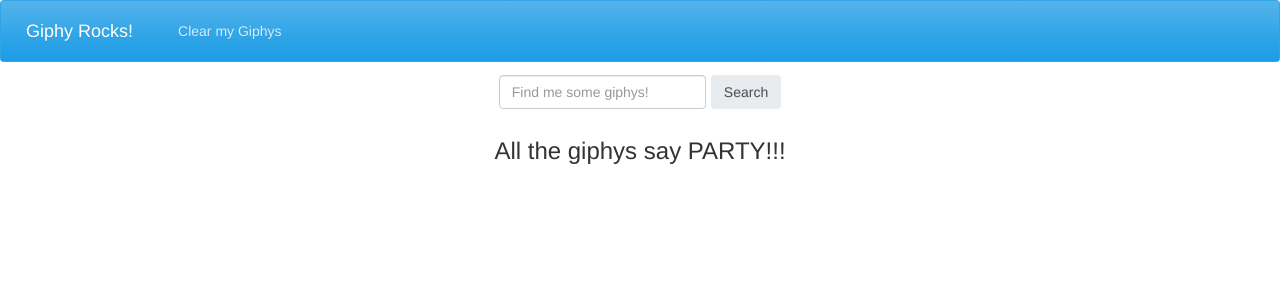
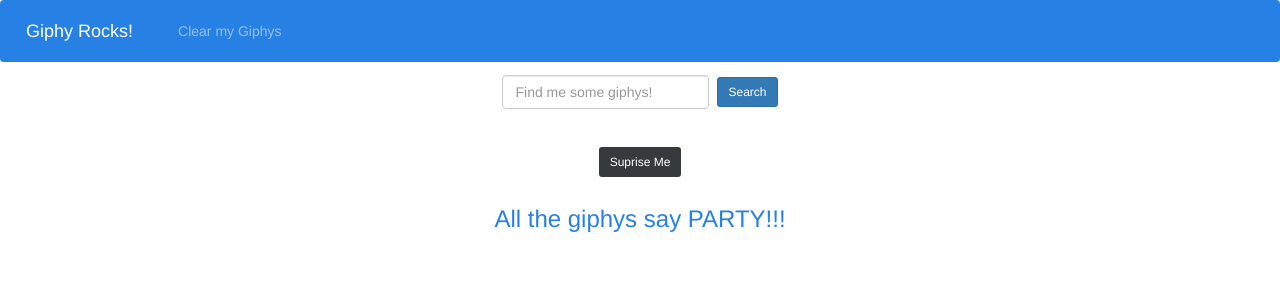
Before and after one commit to KristenLingwood-zz/giphy_party, a React (Create React App) app: page / in a window 1280 px wide. Shown: the top 300 px of the page. Built offline with nearby package versions, Linux system fonts and the light colour scheme.

Commit message:
add surprise me button and fix styling, rename search component to GiphySection

```diff
--- a/public/index.html
+++ b/public/index.html
@@ -20,7 +20,7 @@
       Learn how to configure a non-root public URL by running `npm run build`.
     -->
     <title>Giphy Party</title>
-    <link href="https://stackpath.bootstrapcdn.com/bootswatch/4.1.3/cerulean/bootstrap.min.css" rel="stylesheet" integrity="sha384-qVp3sGZJcZdk20BIG6O0Sb0sYRyedif3+Z8bZtQueBW/g7Dp67a0XdiMmmWCCm82" crossorigin="anonymous">
+    <link href="https://stackpath.bootstrapcdn.com/bootswatch/4.1.3/cosmo/bootstrap.min.css" rel="stylesheet" integrity="sha384-3Ivskwia8Fui5tbQi+RW4DgTkJ8d+hW7mLe7Yk89ibmD9482VECh0WFof8kIEjwI" crossorigin="anonymous">
     <link rel="stylesheet" href="https://maxcdn.bootstrapcdn.com/bootstrap/3.3.7/css/bootstrap.min.css" integrity="sha384-BVYiiSIFeK1dGmJRAkycuHAHRg32OmUcww7on3RYdg4Va+PmSTsz/K68vbdEjh4u" crossorigin="anonymous">
 
 
--- a/src/App.js
+++ b/src/App.js
@@ -1,6 +1,6 @@
 import React, { PureComponent } from 'react';
 import Header from './Header'
-import SearchForm from './SearchForm';
+import GiphySection from './GiphySection';
 import './app.css'
 class App extends PureComponent {
 
@@ -8,7 +8,7 @@
     return (
       <div className='app'>
         <Header />
-        <SearchForm />
+        <GiphySection />
       </div>
 
     );
--- a/src/GiphyCard.js
+++ b/src/GiphyCard.js
@@ -15,6 +15,7 @@
       })
       await axios.post('https://hooks.slack.com/services/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', data).then((res) => {
         window.alert('Your gif has been posted to Slack');
+        console.log("Slack response: ", res)
       })
     } catch (error) {
       console.log(error)
@@ -22,14 +23,11 @@
     }
   }
 
-  async componentDidMount() {
+  async componentDidUpdate() {
     this.setState({ loading: true });
     await //????
       this.setState({ loading: false });
   }
-
-
-
 
   render() {
     let cardImg = '';
--- /dev/null
+++ b/src/GiphySection.js
@@ -0,0 +1,71 @@
+import React, { PureComponent } from 'react';
+import axios from 'axios';
+import Mosaic from './Mosaic';
+import './giphySection.css'
+class GiphySection extends PureComponent {
+  state = {
+    searchValue: '',
+    giphys: [],
+    loading: false
+  };
+
+  handleSearchBoxChange = (event) => {
+    this.setState({ searchValue: event.target.value });
+  }
+  handleSearchClick = (event) => {
+    event.preventDefault();
+    console.log('submit!')
+    this.getGiphys();
+    this.setState({ ...this.state, searchValue: '' })
+  }
+  getGiphys = async () => {
+    try {
+      this.setState({ loading: true })
+      const response = await axios.get(`https://api.giphy.com/v1/gifs/search`, {
+        params: {
+          api_key: process.env.REACT_APP_GIPHY_API_KEY,
+          q: this.state.searchValue
+        }
+      })
+      this.setState({ ...this.state, giphys: response.data.data })
+    } catch (error) {
+      window.alert('Sorry, there was a problem fetching giphys.', error)
+    }
+  }
+  handleRandomClick = (event) => {
+    event.target.blur();
+    this.getRandomGiphys();
+    this.setState({ ...this.state, searchValue: '' })
+  }
+  getRandomGiphys = async () => {
+    try {
+      this.setState({ loading: true })
+      const response = await axios.get(`https://api.giphy.com/v1/gifs/random`, {
+        params: {
+          api_key: process.env.REACT_APP_GIPHY_API_KEY
+        }
+      })
+      console.log("random res", response)
+      this.setState({ ...this.state, giphys: [response.data.data] })
+    } catch (error) {
+      window.alert('Sorry, there was a problem fetching giphys.', error)
+    }
+  }
+
+  render() {
+    return (
+      <div className="giphySection">
+        <form className="form-inline" onSubmit={this.handleSearchClick}>
+          <label>
+            <input className="form-control" type="text" placeholder="Find me some giphys!" value={this.state.searchValue} onChange={this.handleSearchBoxChange} />
+          </label>
+          <input id="searchButton" className="btn btn-primary btn-sm" type="submit" value="Search" />
+        </form>
+        <button className="btn btn-secondary btn-sm" onClick={this.handleRandomClick}>Suprise Me</button>
+        <Mosaic giphys={this.state.giphys} loading={this.state.loading} />
+      </div>
+    )
+  }
+}
+
+export default GiphySection
--- a/src/Header.js
+++ b/src/Header.js
@@ -5,6 +5,7 @@
   clearGifs = () => {
     window.location.reload();
   }
+
   render() {
 
     return (
--- a/src/Mosaic.js
+++ b/src/Mosaic.js
@@ -8,7 +8,7 @@
     const giphyIMGs = this.props.giphys.map(gif => <GiphyCard key={gif.id} src={gif.images.fixed_height.url} alt={gif.title} title={gif.title} url={gif.url} loading={this.props.loading} source={gif.source} rating={gif.rating} username={gif.username} />)
     return (
       <div>
-        <h3>All the giphys say PARTY!!!</h3>
+        <h3 className="text-primary">All the giphys say PARTY!!!</h3>
         <div className="mosaic">
           {giphyIMGs}
         </div>
--- a/src/SearchForm.js
+++ /dev/null
@@ -1,51 +0,0 @@
-import React, { PureComponent } from 'react';
-import axios from 'axios';
-import Mosaic from './Mosaic';
-import './searchForm.css'
-class SearchForm extends PureComponent {
-  state = {
-    searchValue: '',
-    giphys: [],
-    loading: false
-  };
-
-  handleSearchBoxChange = (event) => {
-    this.setState({ searchValue: event.target.value });
-  }
-  handleSearchClick = (event) => {
-    event.preventDefault();
-    console.log('submit!')
-    this.getGiphys();
-    this.setState({ ...this.state, searchValue: '' })
-  }
-
-  getGiphys = async () => {
-    try {
-      this.setState({ loading: true })
-      const response = await axios.get(`https://api.giphy.com/v1/gifs/search`, {
-        params: {
-          api_key: process.env.REACT_APP_GIPHY_API_KEY,
-          q: this.state.searchValue
-        }
-      })
-      this.setState({ ...this.state, giphys: response.data.data })
-    } catch (error) {
-      window.alert('Sorry, there was a problem fetching giphys.', error)
-    }
-  }
-  render() {
-    return (
-      <div className="search">
-        <form className="form-inline my-2 my-lg-0" onSubmit={this.handleSearchClick}>
-          <label>
-            <input className="form-control mr-sm-2" type="text" placeholder="Find me some giphys!" value={this.state.searchValue} onChange={this.handleSearchBoxChange} />
-          </label>
-          <input className="btn btn-secondary my-2 my-sm-0" type="submit" value="Search" />
-        </form>
-        <Mosaic giphys={this.state.giphys} loading={this.state.loading} />
-      </div>
-    )
-  }
-}
-
-export default SearchForm
--- a/src/searchForm.css
+++ b/src/giphySection.css
@@ -1,4 +1,4 @@
-.search {
+.giphySection {
   display: flex;
   flex-direction: column;
   align-items: center;
@@ -8,3 +8,7 @@
   padding-top: 3%;
   text-align: center;
 }
+
+#searchButton {
+  margin-left: 8px;
+}
```
Also changed, not shown: src/logo.svg (deleted).
